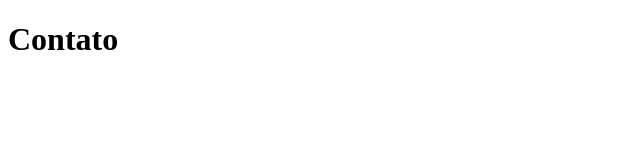
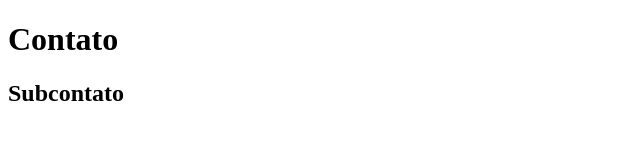
Before and after one commit to LuisGuiR/sistema-de-cadastro, a plain HTML site: page contato.html in a window 1280 px wide. Shown: the whole page, without its empty margins (0-640 px from the left). Drawn offline with Linux system fonts and the light colour scheme.

Commit message:
Adicao do subcontato

```diff
--- a/contato.html
+++ b/contato.html
@@ -8,5 +8,6 @@
 </head>
 <body>
     <h1>Contato</h1>
+    <h2>Subcontato</h2>
 </body>
 </html>
```
